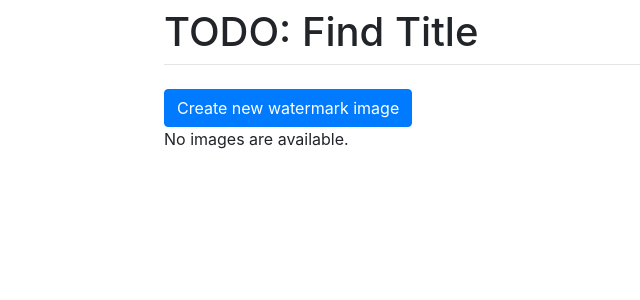
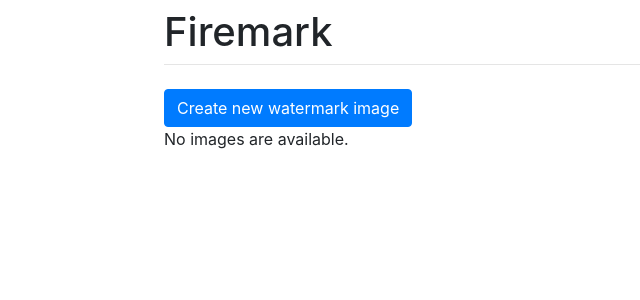
Before and after one commit to jensboe/firemark, a Django app: page / in a window 1280 px wide. Shown: the top 300 px of the page, without its empty margins (111-751 px from the left). Run offline with Django 3.2, Linux system fonts and the light colour scheme; data that the repository does not hold is empty; some libraries are stand-ins or nearby versions.

Commit message:
Set name to "Firemark"

```diff
--- a/watermark/templates/base.html
+++ b/watermark/templates/base.html
@@ -10,7 +10,7 @@
     <div class="container">
       <div class="row justify-content-center">
         <div class="col-8">
-          <h1 class="mt-2">TODO: Find Title</h1>
+          <h1 class="mt-2">Firemark</h1>
           <hr class="mt-0 mb-4">
           {% block content %}
           {% endblock %}
```
